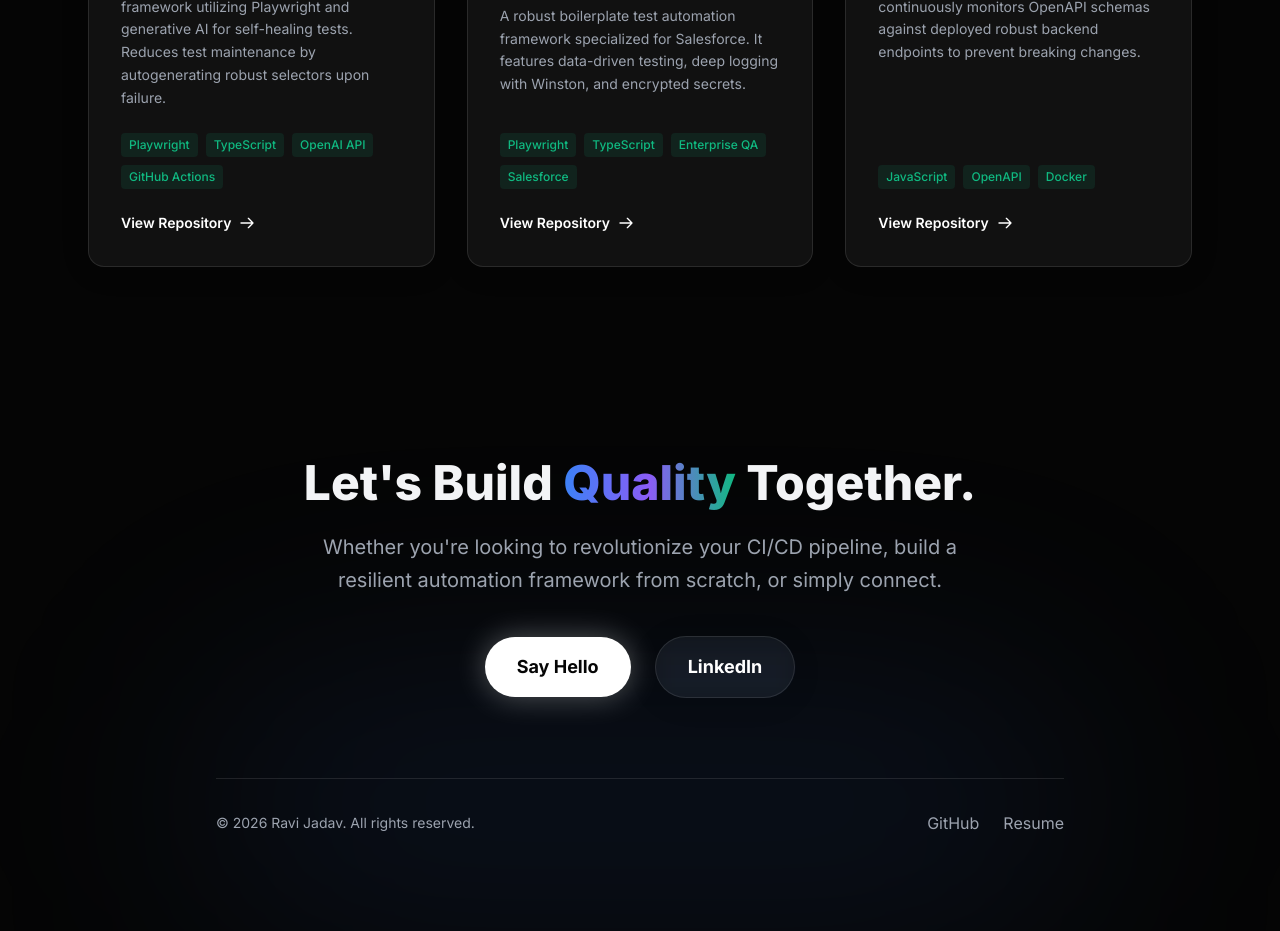
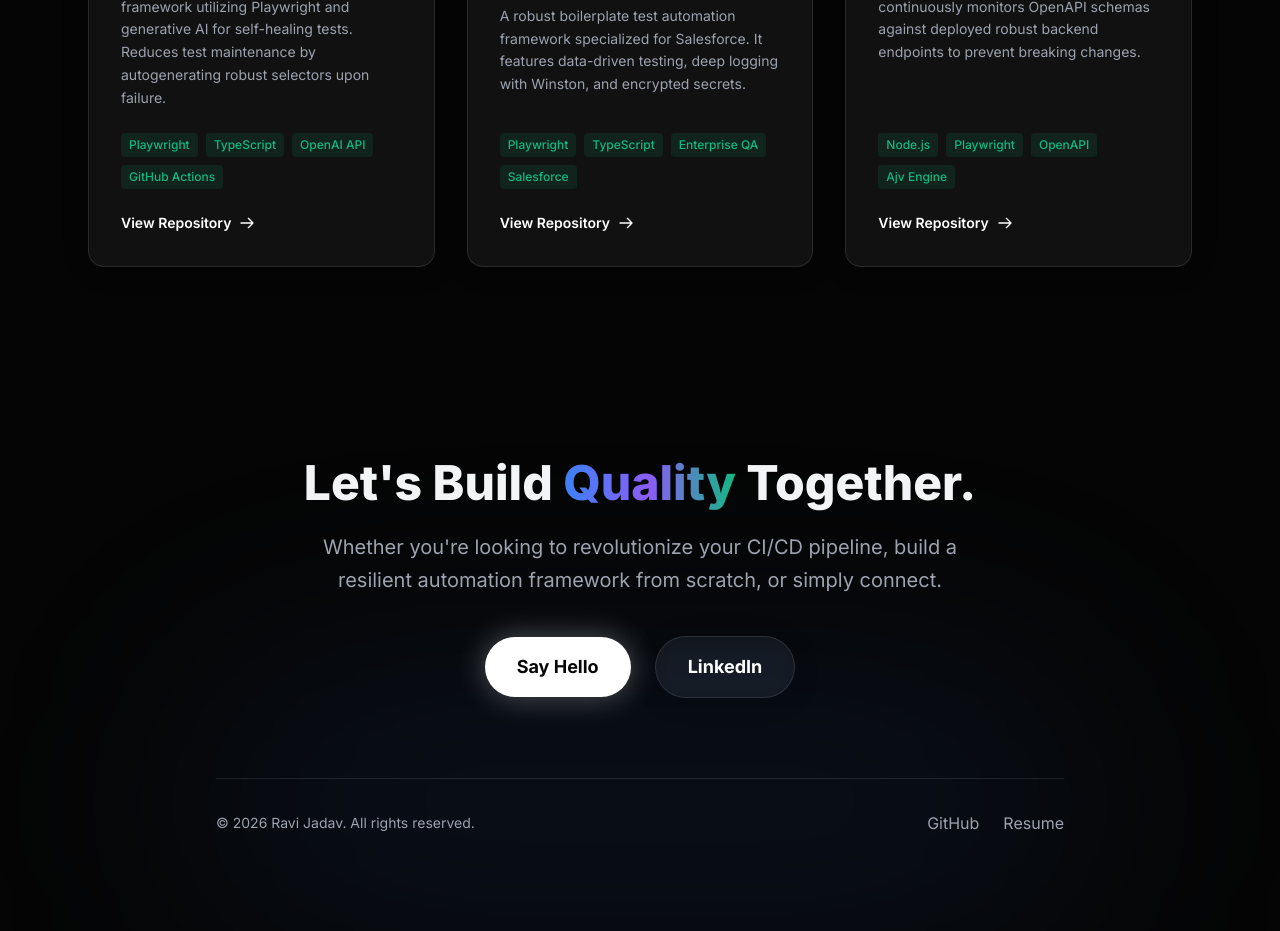
Before and after one commit to theravijadav/portfolio, a React (Vite) app: page / in a window 1280 px wide. Shown: the part 4820-5751 px from the top of the page. Built offline with nearby package versions, Linux system fonts and the light colour scheme.

Commit message:
feat: add API-Contract-Sentinel link

```diff
--- a/src/components/Projects.jsx
+++ b/src/components/Projects.jsx
@@ -17,8 +17,8 @@ const Projects = () => {
     {
       title: "API-Contract-Sentinel",
       description: "Automated contract testing CLI tool that continuously monitors OpenAPI schemas against deployed robust backend endpoints to prevent breaking changes.",
-      tags: ["JavaScript", "OpenAPI", "Docker"],
-      link: "#"
+      tags: ["Node.js", "Playwright", "OpenAPI", "Ajv Engine"],
+      link: "https://github.com/theravijadav/API-Contract-Sentinel"
     }
   ];
 
```
